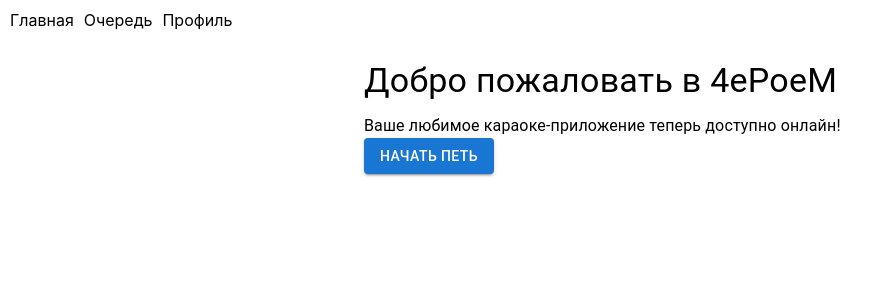
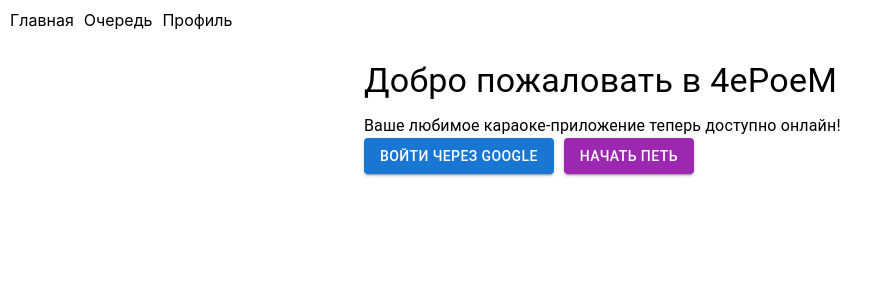
Before and after one commit to side-chaine/karaoke-pwa, a Next.js app: page / in a window 1280 px wide. Shown: the top 300 px of the page, without its empty margins (0-892 px from the left). Built offline with nearby package versions, Linux system fonts and the light colour scheme; no server answers.

Commit message:
Fix authentication and update components

```diff
--- a/components/AuthProvider.js
+++ b/components/AuthProvider.js
@@ -16,12 +16,12 @@ export const AuthProvider = ({ children }) => {
       setLoading(false);
     });
 
-    return unsubscribe;
+    return () => unsubscribe();
   }, []);
 
   return (
     <AuthContext.Provider value={{ user, loading }}>
-      {!loading && children}
+      {children}
     </AuthContext.Provider>
   );
 };
--- a/firebase.js
+++ b/firebase.js
@@ -13,5 +13,7 @@ const firebaseConfig = {
 };
 
 const app = initializeApp(firebaseConfig);
-export const auth = getAuth(app);
-export const database = getDatabase(app);
+const auth = getAuth(app);
+const database = getDatabase(app);
+
+export { auth, database };
--- a/pages/index.js
+++ b/pages/index.js
@@ -1,8 +1,22 @@
 import React from 'react';
 import { Typography, Container, Button } from '@mui/material';
 import Link from 'next/link';
+import { signInWithPopup, GoogleAuthProvider } from "firebase/auth";
+import { auth } from '../firebase';
+import { useAuth } from '../components/AuthProvider';
 
 export default function Home() {
+  const { user } = useAuth();
+
+  const handleGoogleSignIn = async () => {
+    const provider = new GoogleAuthProvider();
+    try {
+      await signInWithPopup(auth, provider);
+    } catch (error) {
+      console.error("Error signing in with Google", error);
+    }
+  };
+
   return (
     <Container maxWidth="sm">
       <Typography variant="h4" component="h1" gutterBottom>
@@ -11,8 +25,17 @@ export default function Home() {
       <Typography variant="body1">
         Ваше любимое караоке-приложение теперь доступно онлайн!
       </Typography>
-      <Link href="/queue" passHref>
-        <Button variant="contained" color="primary">
+      {user ? (
+        <Typography variant="body1">
+          Привет, {user.displayName || user.email}!
+        </Typography>
+      ) : (
+        <Button variant="contained" color="primary" onClick={handleGoogleSignIn}>
+          Войти через Google
+        </Button>
+      )}
+      <Link href="/queue" passHref legacyBehavior>
+        <Button variant="contained" color="secondary" style={{ marginLeft: '10px' }}>
           Начать петь
         </Button>
       </Link>
```
